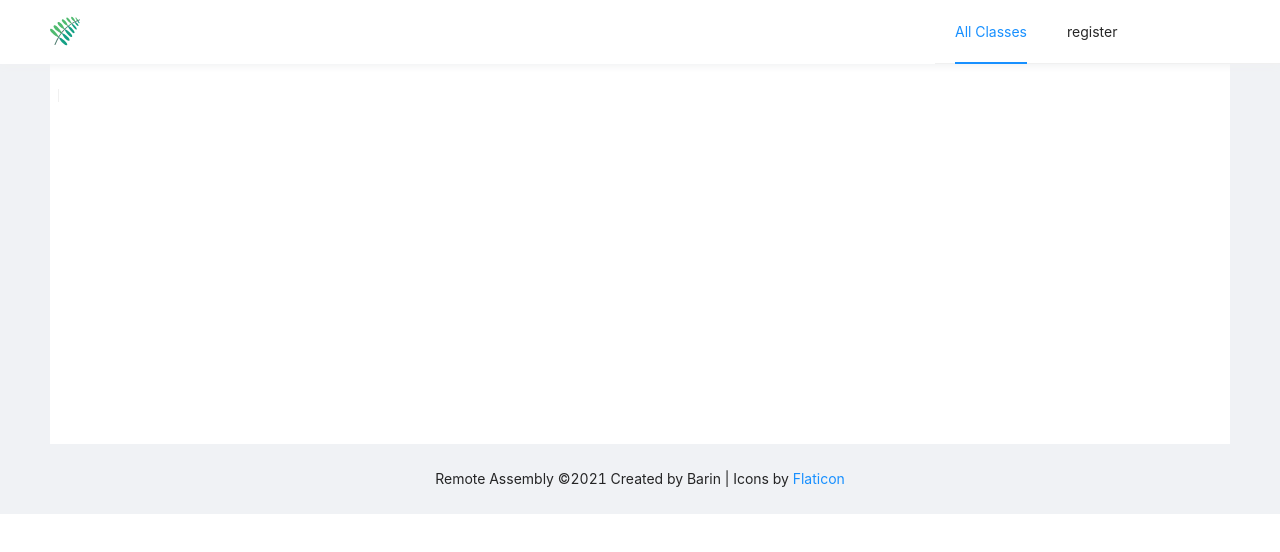
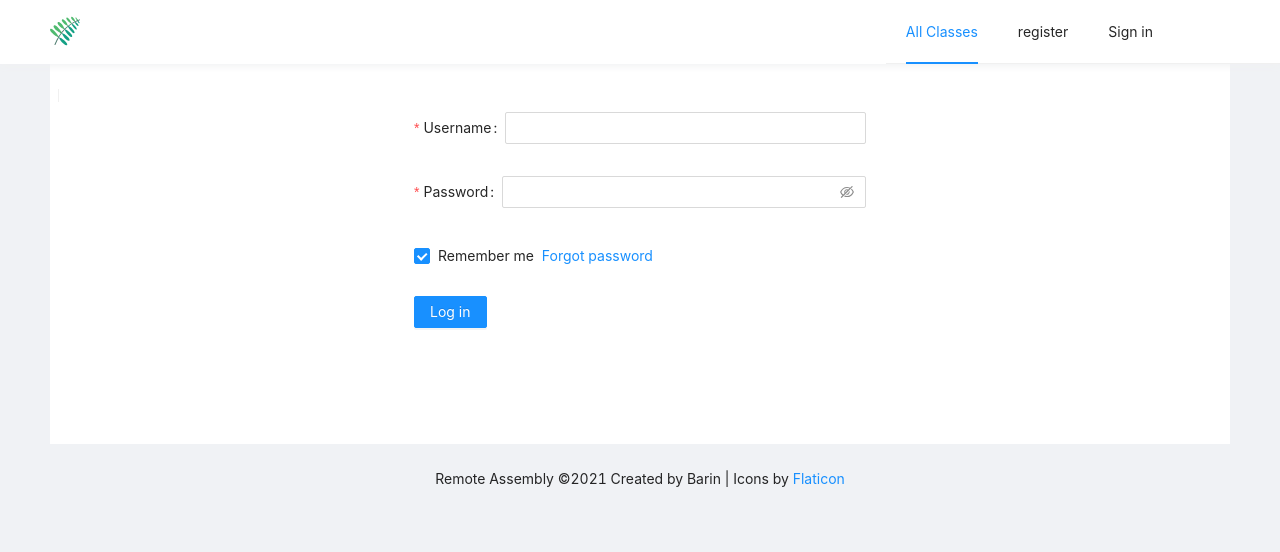
Before and after one commit to enRose/RemoteAssembly, a React (Create React App) app in the folder client/: page /signIn in a window 1280 px wide. Shown: the top 552 px of the page. Built offline with nearby package versions, Linux system fonts and the light colour scheme.

Commit message:
client
add sign-in page

```diff
--- a/client/public/index.html
+++ b/client/public/index.html
@@ -26,7 +26,7 @@
     -->
     <title>Remote Assembly</title>
   </head>
-  <body>
+  <body style="background-color:rgb(240, 242, 245);">
     <noscript>You need to enable JavaScript to run this app.</noscript>
     <div id="root"></div>
     <!--
--- a/client/src/navigation/navigation.js
+++ b/client/src/navigation/navigation.js
@@ -3,6 +3,7 @@ import { Switch, Route, NavLink, useLocation } from 'react-router-dom'
 import Register from '../register'
 import { Listings } from '../listings'
 import { ListingDetail } from '../listing-detail'
+import { SignIn } from '../sign-in'
 import css from './nav-style.module.css'
 import { Layout, Menu, Input, Row, Col, Divider } from 'antd'
 import { SearchOutlined } from '@ant-design/icons'
@@ -43,10 +44,11 @@ const Navigation = () => {
               <Input placeholder="search a class" prefix={<SearchOutlined />} />
             }
           </Col>
-          <Col span={10} push={4}>
+          <Col span={10} push={3}>
             <Menu theme={Theme} mode="horizontal" defaultSelectedKeys={['1']}>
               <Menu.Item key="1"><NavLink to="/listings">All Classes</NavLink></Menu.Item>
               <Menu.Item key="2"><NavLink to="/register">register</NavLink></Menu.Item>
+              <Menu.Item key="3"><NavLink to="/signIn">Sign in</NavLink></Menu.Item>
             </Menu>
           </Col>
 
@@ -56,6 +58,7 @@ const Navigation = () => {
         <div className={css['site-layout-background']} style={{ padding: 24, minHeight: 380 }}>
           <Switch>
             <Route exact path="/" component={Listings} />
+            <Route path="/signIn" component={SignIn} />
             <Route path="/register" component={Register} />
             <Route path="/listings/:id" component={ListingDetail} />
             <Route path="/listings" component={Listings} />
--- /dev/null
+++ b/client/src/sign-in/index.js
@@ -0,0 +1,55 @@
+import { Form, Input, Button, Checkbox, Row, Card } from 'antd'
+import { UserOutlined, LockOutlined } from '@ant-design/icons'
+
+export const SignIn = () => {
+	const onFinish = (values) => {
+		console.log('Received values of form: ', values)
+	}
+
+	return (
+		<Row justify='center' align='middle'>
+			<Card title="" bordered={false} style={{ width: 500 }}>
+
+				<Form
+					name="login-form"
+					className="login-form"
+					initialValues={{ remember: true }}
+					onFinish={onFinish}
+				>
+					<Form.Item
+						label="Username"
+						name="username"
+						rules={[{ required: true, message: 'Please input your username!' }]}
+					>
+						<Input />
+					</Form.Item>
+					<Form.Item
+						label="Password"
+						name="password"
+						rules={[{ required: true, message: 'Please input your password!' }]}
+					>
+						<Input.Password />
+					</Form.Item>
+					<Form.Item>
+						<Form.Item name="remember" valuePropName="checked" noStyle>
+							<Checkbox>Remember me</Checkbox>
+						</Form.Item>
+
+						<a className="login-form-forgot" href="">
+							Forgot password
+						</a>
+					</Form.Item>
+
+					<Form.Item>
+						<Button type="primary" htmlType="submit" className="login-form-button">
+							Log in
+						</Button>
+
+					</Form.Item>
+				</Form>
+			</Card>
+		</Row>
+	)
+}
+
+export default SignIn
```
Also changed, not shown: client/src/login/index.js (deleted, +0 -60 lines).
